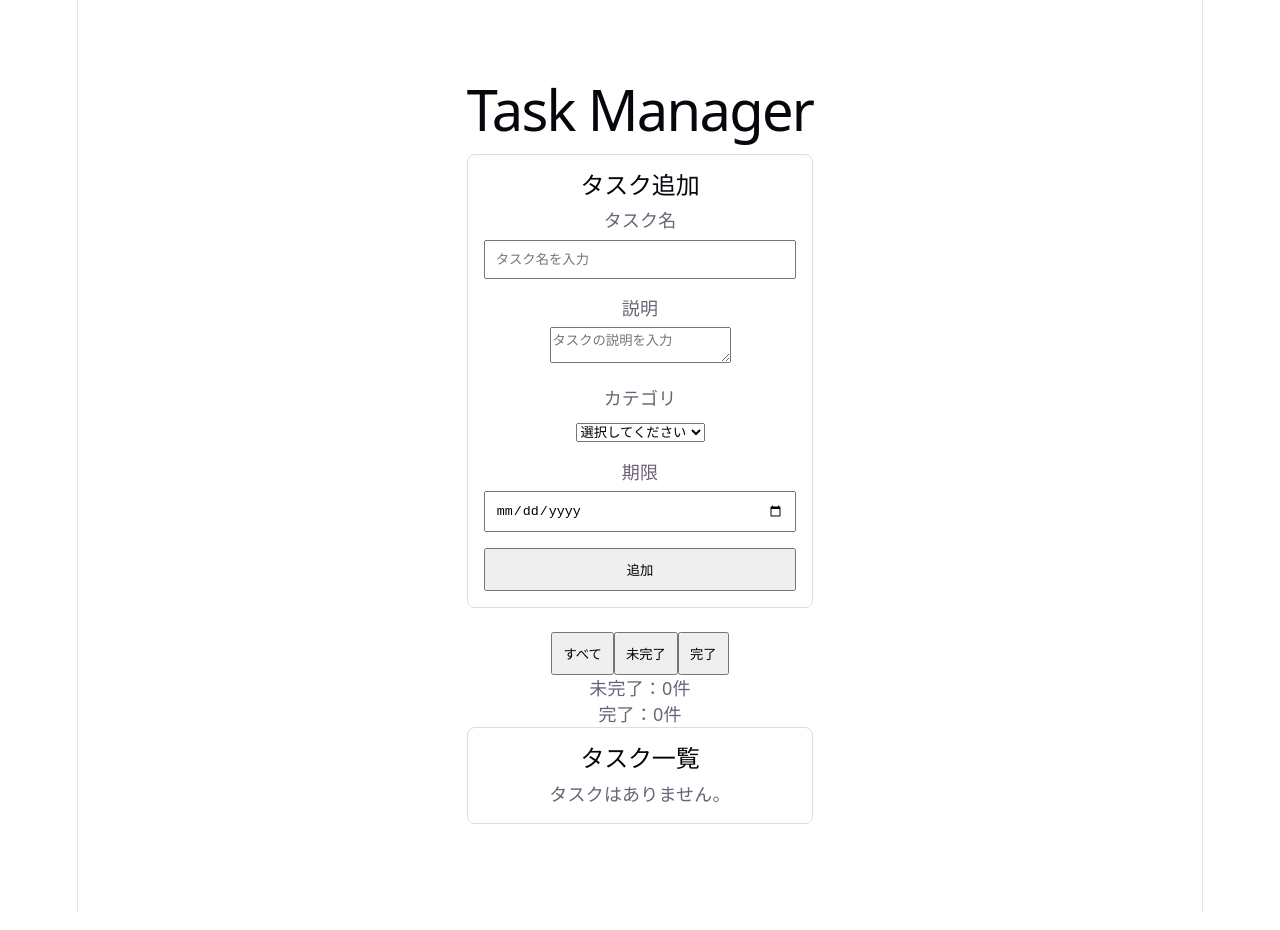
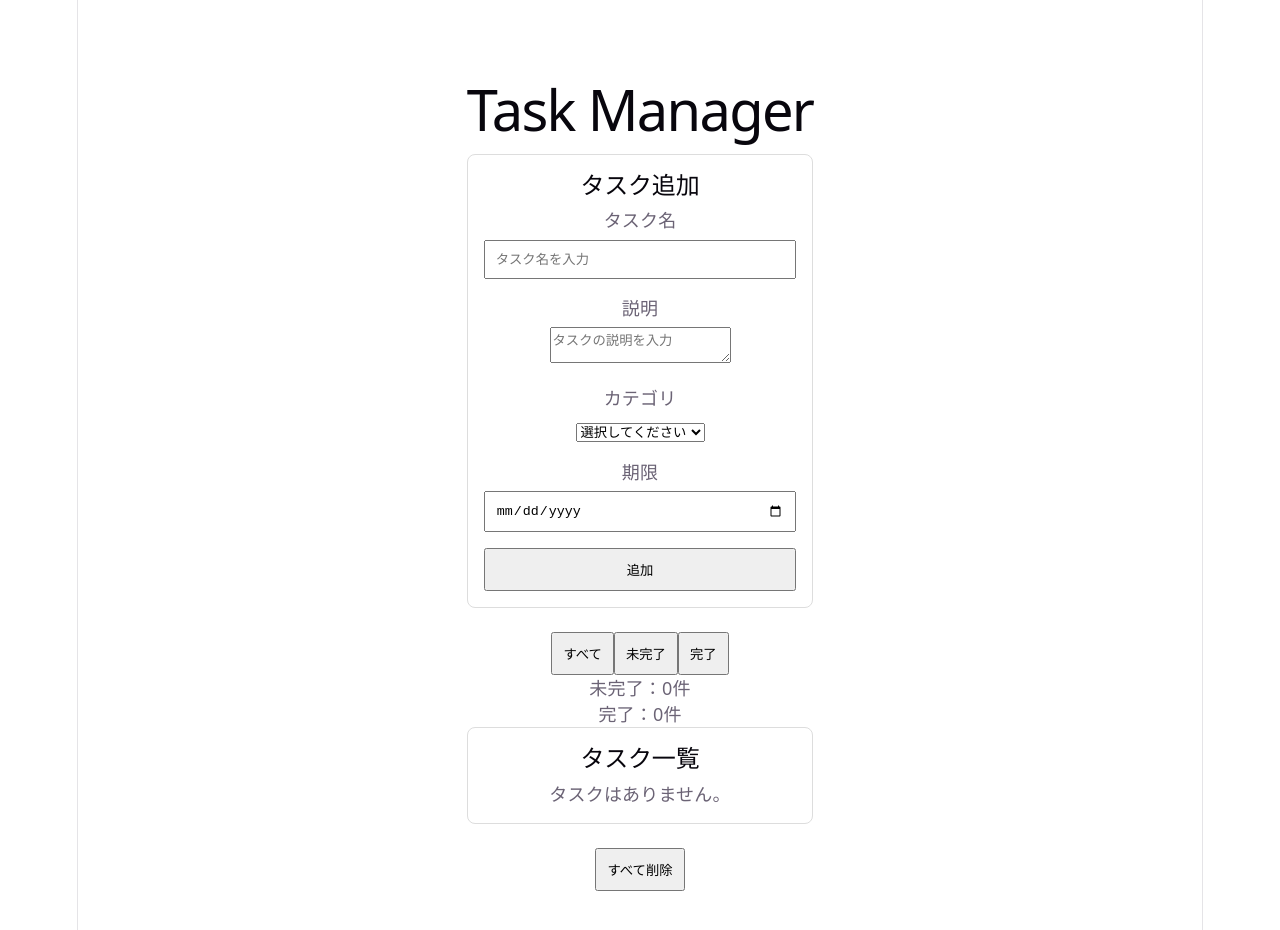
Before and after one commit to rs1599/task-manager, a React (Vite) app: page / in a window 1280 px wide. Shown: the top 930 px of the page. Built offline with nearby package versions, Linux system fonts and the light colour scheme.

Commit message:
add delete

```diff
--- a/src/App.tsx
+++ b/src/App.tsx
@@ -37,6 +37,14 @@ function App() {
           : task
       )
     );
+  };
+
+  const clearTasks = () => {
+    const result = window.confirm("すべてのタスクを削除しますか？");
+
+    if (result) {
+      setTasks([]);
+    }
   };
 
   const filteredTasks = tasks.filter((task) => {
@@ -87,6 +95,12 @@ function App() {
         tasks={filteredTasks}
         toggleTask={toggleTask}
       />
+      <button
+        className="clear-button"
+        onClick={clearTasks}
+      >
+        すべて削除
+      </button>
     </main>
   );
 }
```
